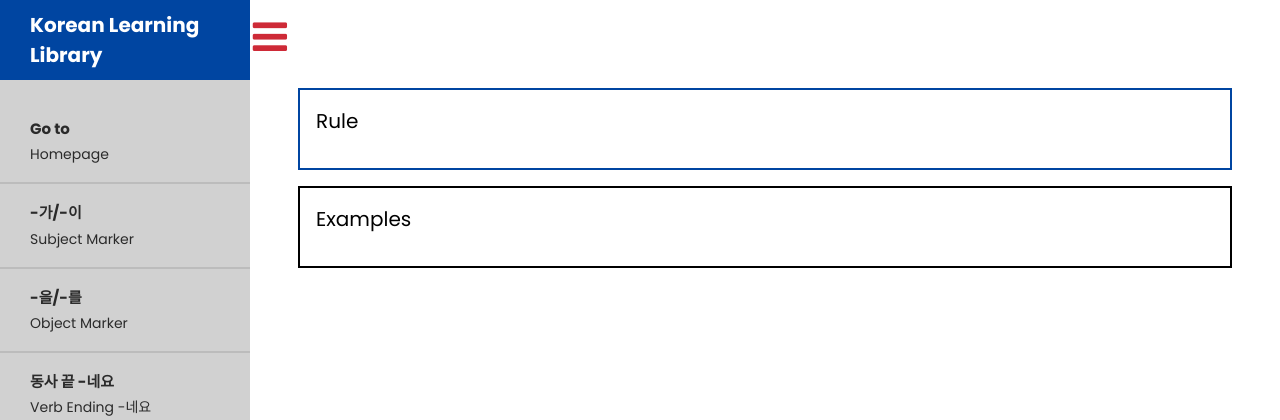
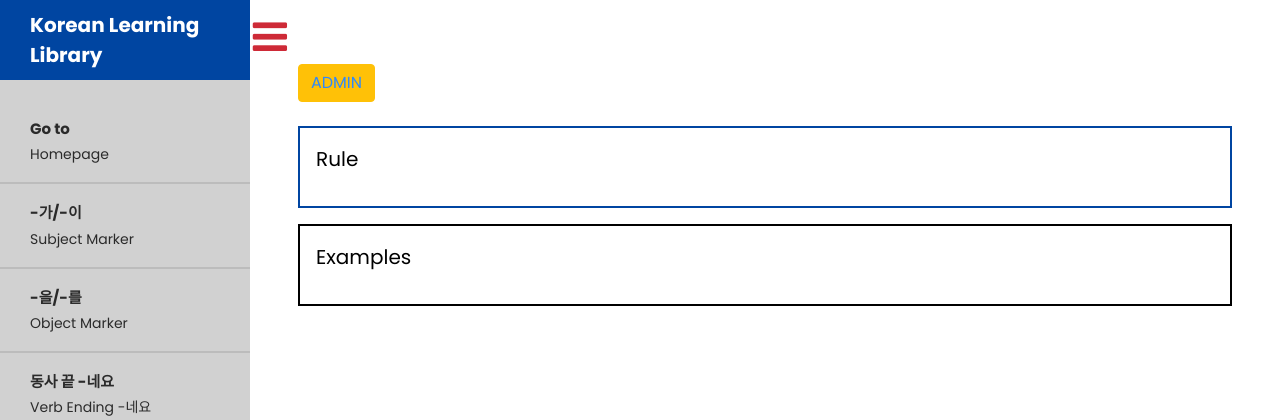
Before and after one commit to Thor1602/learnKorean, a Flask app: page / in a window 1280 px wide. Shown: the top 420 px of the page. Run offline with Flask 2, Linux system fonts and the light colour scheme; data comes from the database, SQL or seed files in the repository; both versions use the stored data as it was after the commit; data that the repository does not hold is empty; some libraries are stand-ins or nearby versions.

Commit message:
Added buttons to navigate to home and admin

```diff
--- a/templates/admin.html
+++ b/templates/admin.html
@@ -2,6 +2,7 @@
 {% block title %}Admin{% endblock %}
 {% block content %}
 <div id="content" class="p-4 p-md-5 mt-3 pt-5">
+    <button type="button" class="btn btn-warning"><a href="/">HOME</a></button>
     <h1>Admin</h1>
     <form method="post" action="/admin">
         <!--    We want to know the ID for the server, but the user can't edit it, so we must hide it.-->
--- a/templates/index.html
+++ b/templates/index.html
@@ -49,7 +49,7 @@
     <!-- Page Content  -->
     {% block content %}
     <div id="content" class="p-4 p-md-5 mt-3 pt-5">
-
+        <button type="button" class="btn btn-warning"><a href="/admin">ADMIN</a></button>
         <div class="ml-3 mt-3" id="id" hidden></div>
         <div class="ml-3 mt-3" id="topic" hidden></div>
         <h2 class="mb-4 text-center" id="title"></h2>
```
Also changed, not shown: learnKorean.db.
